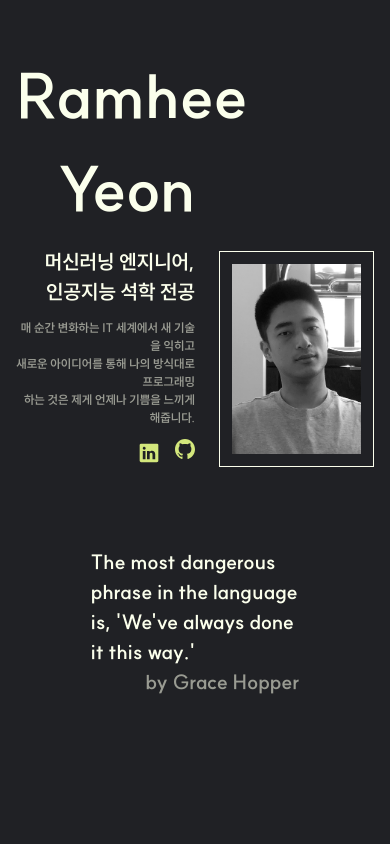
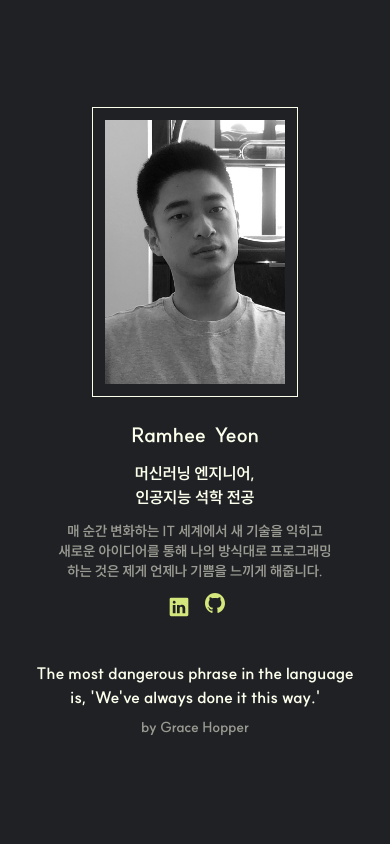
Before and after one commit to ramieeee/portfolio_2.0, a Next.js app: page / in a window 390 px wide. Shown: the top 844 px of the page. Built offline with nearby package versions, Linux system fonts and the light colour scheme.

Commit message:
Fix name style

```diff
--- a/components/screens/MainScreen.tsx
+++ b/components/screens/MainScreen.tsx
@@ -10,33 +10,38 @@ import LinkedinLogo from "@/assets/linkedinLogo.svg";
 export default function MainScreen() {
   return (
     <Template className="h-screen flex items-center">
-      <div className="flex flex-col gap-20 w-full">
-        <div className="flex flex-row h-[320px] gap-6">
-          <div className="w-1/2 flex flex-col gap-3 h-full justify-end">
-            <div className="text-right font-suitBold text-size-title text-color-main">
-              Ramhee Yeon
+      <div className="flex flex-col gap-10 sm:gap-20 w-full">
+        <div className="flex flex-col sm:flex-row h-auto sm:h-[320px] gap-6">
+          <div className="w-full sm:w-1/2 flex flex-col gap-3 h-full justify-center sm:justify-end order-2 sm:order-1">
+            <div className="flex flex-row justify-center gap-2 sm:flex-col sm:justify-between sm:h-20">
+              <div className="text-center sm:text-right font-suitBold text-xl sm:text-size-title text-color-main">
+                Ramhee
+              </div>
+              <div className="text-center sm:text-right font-suitBold text-xl sm:text-size-title text-color-main">
+                Yeon
+              </div>
             </div>
-            <div className="flex flex-col text-right">
-              <div className="font-suitBold text-size-subtitle text-color-main">
+            <div className="flex flex-col text-center sm:text-right">
+              <div className="font-suitBold text-base sm:text-size-subtitle text-color-main">
                 머신러닝 엔지니어,
               </div>
-              <div className="font-suitBold text-size-subtitle  text-color-main">
+              <div className="font-suitBold text-base sm:text-size-subtitle text-color-main">
                 인공지능 석학 전공
               </div>
             </div>
-            <div className="flex flex-col text-right">
-              <div className="font-suitBold text-size-body text-color-secondary">
+            <div className="flex flex-col text-center sm:text-right">
+              <div className="font-suitBold text-sm sm:text-size-body text-color-secondary">
                 매 순간 변화하는 IT 세계에서 새 기술을 익히고
               </div>
-              <div className="font-suitBold text-size-body text-color-secondary">
+              <div className="font-suitBold text-sm sm:text-size-body text-color-secondary">
                 새로운 아이디어를 통해 나의 방식대로 프로그래밍
               </div>
-              <div className="font-suitBold text-size-body text-color-secondary">
+              <div className="font-suitBold text-sm sm:text-size-body text-color-secondary">
                 하는 것은 제게 언제나 기쁨을 느끼게 해줍니다.
               </div>
             </div>
             {/* 아이콘들 */}
-            <div className="flex flex-row gap-3 justify-end">
+            <div className="flex flex-row gap-3 justify-center sm:justify-end">
               <Link
                 href="https://www.linkedin.com/in/ramieeee"
                 target="__blank"
@@ -48,7 +53,7 @@ export default function MainScreen() {
               </Link>
             </div>
           </div>
-          <div className="flex w-1/2 h-full items-end">
+          <div className="flex w-full sm:w-1/2 h-auto sm:h-full items-center sm:items-end justify-center order-1 sm:order-2">
             <div className="flex align-bottom p-3 border-color-main border-[1px]">
               <Image
                 className="grayscale hover:grayscale-0 cursor-pointer"
@@ -56,7 +61,7 @@ export default function MainScreen() {
                 alt="myPhoto"
                 style={{
                   height: "auto",
-                  width: 240,
+                  width: 180,
                   transition: "0.5s",
                 }}
               />
@@ -65,14 +70,14 @@ export default function MainScreen() {
         </div>
 
         {/* 아래 quatation */}
-        <div className="flex flex-col w-full items-center">
-          <div className="flex flex-col w-7/12">
-            <div className="font-suitBold text-color-main text-size-subtitle align-middle">
+        <div className="flex flex-col w-full items-center px-4">
+          <div className="flex flex-col w-full sm:w-7/12">
+            <div className="font-suitBold text-color-main text-base sm:text-size-subtitle text-center sm:text-left">
               {
                 " The most dangerous phrase in the language is, 'We've always done it this way.' "
               }
             </div>
-            <div className="font-suitBold text-color-secondary text-size-subtitle text-right">
+            <div className="font-suitBold text-color-secondary text-sm sm:text-size-subtitle text-center sm:text-right mt-2">
               by Grace Hopper
             </div>
           </div>
```
